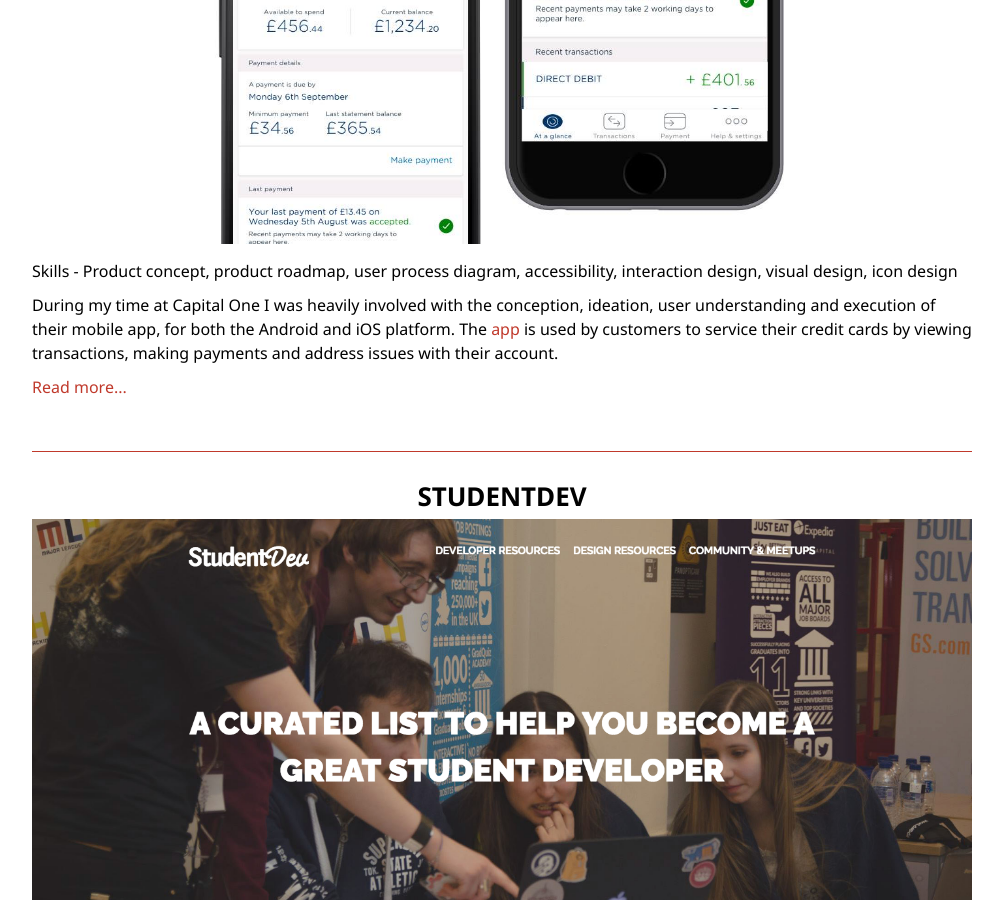
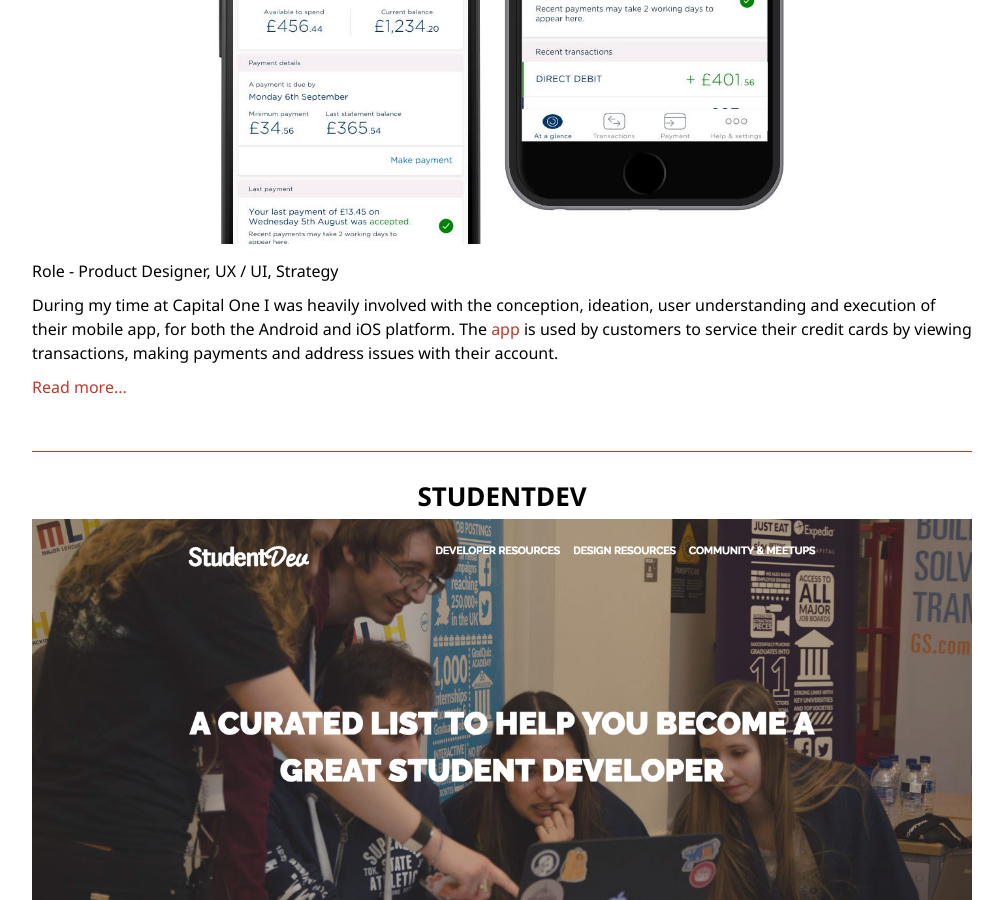
Before and after one commit to syeef/syeefkarim-2016-v0, a Jekyll site: the page built from portfolio/index.md, in a window 1280 px wide and 900 px high, scrolled down 880 px. Shown: the whole window, without its empty margins (138-1141 px from the left). Built offline with Jekyll 4.4.1, drawn with Linux system fonts in a browser that asks for light colours.

Commit message:
update capital one page

```diff
--- a/portfolio/index.md
+++ b/portfolio/index.md
@@ -6,7 +6,7 @@ dribbbleImage: /images/posts/dribbble.png
 dribbbleBio: <p>A collection of some of the illustrations, wireframes and concepts that I've created and shared with the <a id="links" href='http://dribbble.com/syeef' target="_blank">Dribbble</a> commmunity. I'm always open to getting feedback and learning what I can improve, but kudos is also always greatly appreciated.</p>
 
 capitaloneImage: /images/posts/capitalone.png
-capitaloneSkills: Skills - Product concept, product roadmap, user process diagram, accessibility, interaction design, visual design, icon design
+capitaloneSkills: Role - Product Designer, UX / UI, Strategy
 capitaloneBio: <p>During my time at Capital One I was heavily involved with the conception, ideation, user understanding and execution of their mobile app, for both the Android and iOS platform. The <a id="links" href='http://capitalone.co.uk/app' target="_blank">app</a> is used by customers to service their credit cards by viewing transactions, making payments and address issues with their account.</p><p><a id="links" href='/portfolio/capitalone'>Read more...</a></p>
 
 studentdevImage: /images/posts/studentdev.png
```
Also changed, not shown: portfolio/capitalone.md (+4 -1 lines).
